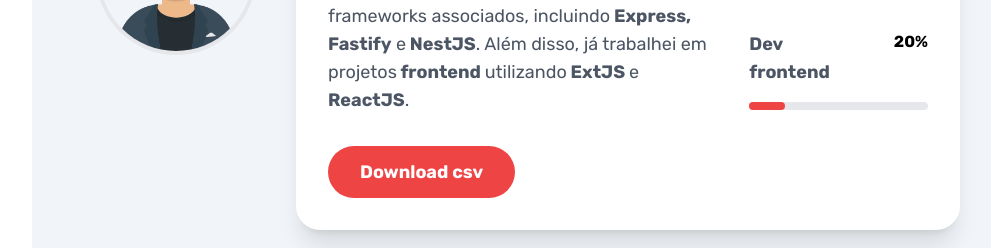
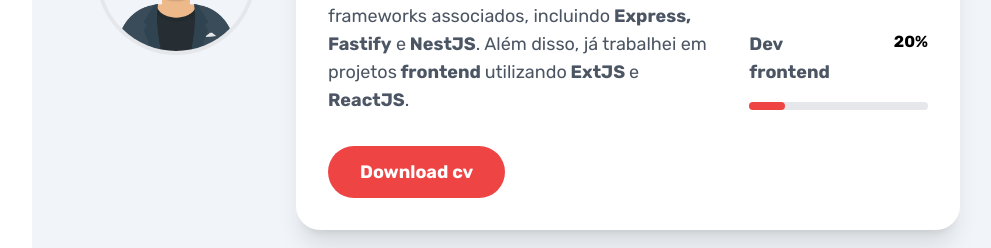
Before and after one commit to claudiozh/my-portfolio, a Next.js app: page / in a window 1280 px wide. Shown: the part 1052-1300 px from the top of the page, without its empty margins (256-1247 px from the left). Built offline with nearby package versions, Linux system fonts and the light colour scheme.

Commit message:
fix: updated label button download cv

```diff
--- a/src/components/About.tsx
+++ b/src/components/About.tsx
@@ -55,7 +55,7 @@ export const About = () => {
           </div>
         </div>
 
-        <Button text="Download csv" />
+        <Button text="Download cv" />
       </div>
     </div>
   )
```
